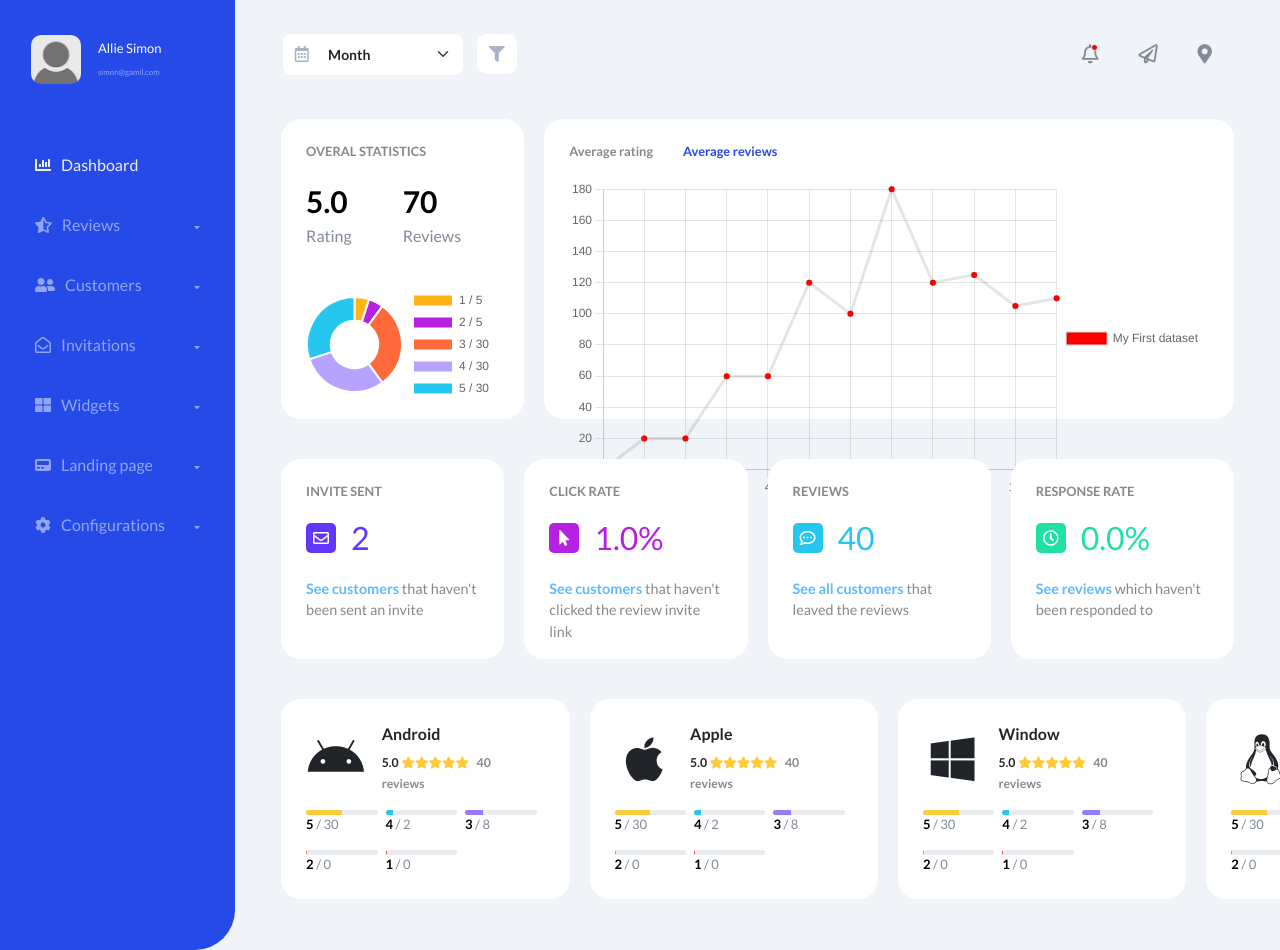
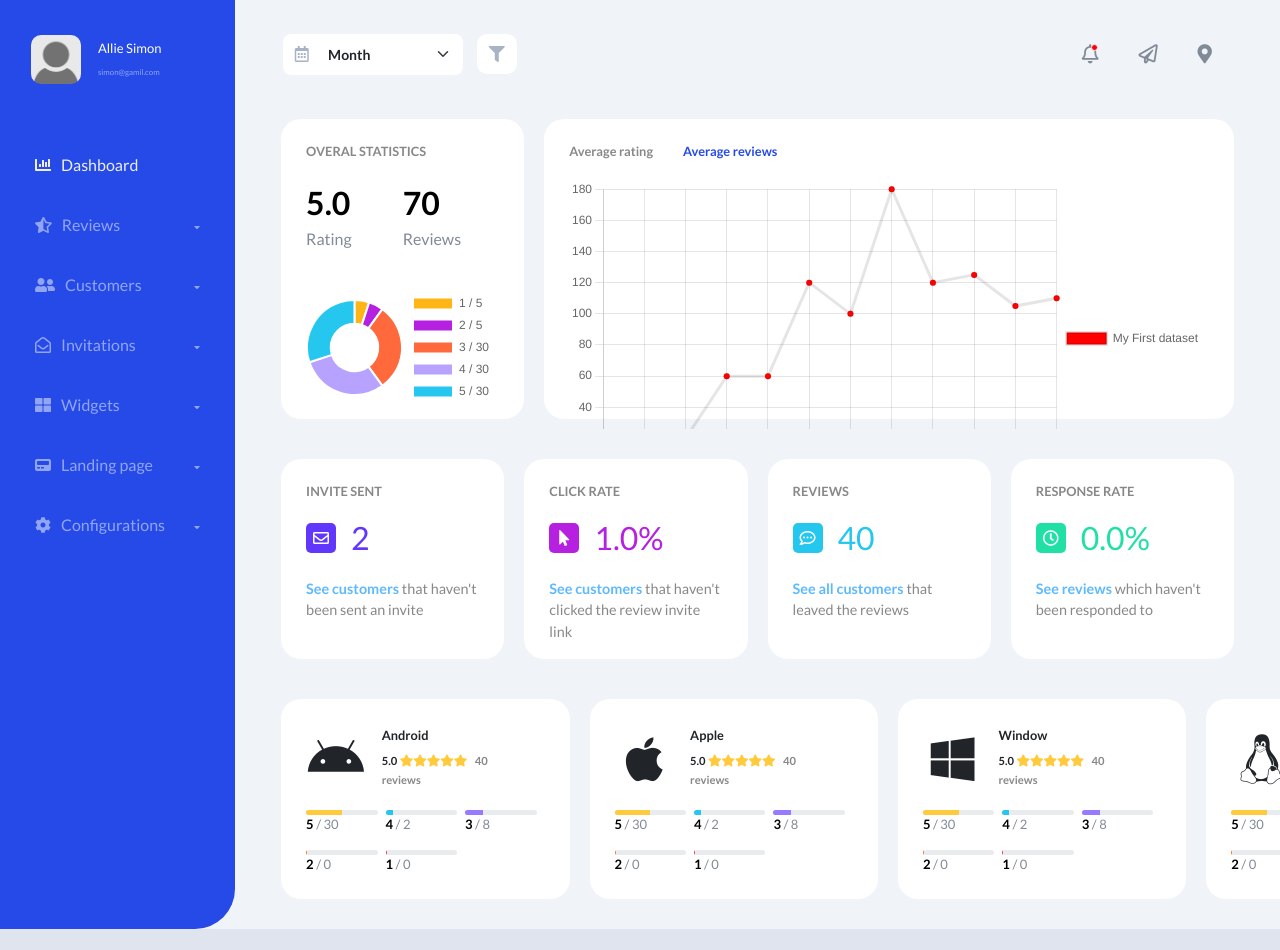
Before and after one commit to yodiodine/dashboard_bootstrap, a plain HTML site: page index.html in a window 1280 px wide. After the commit the page ends 929 px from the top, so only its background shows below. Drawn offline with nearby package versions, Linux system fonts and the light colour scheme.

Commit message:
Update style.css

```diff
--- a/style.css
+++ b/style.css
@@ -13,7 +13,6 @@ body{
     padding: 0;
     display: flex;
     justify-content: space-between;
-    height: 950px;
     overflow: hidden;
     background-color: #f0f3f8;
 }
@@ -79,6 +78,7 @@ nav .menu .fa-sort-down{
 
 #dashboard-content{
     flex: 2;
+
 }
 #dashboard-content .container{
     padding-right: var(--bs-gutter-x,3rem);
@@ -155,6 +155,11 @@ nav .menu .fa-sort-down{
     padding: 25px;
     border-radius: 20px;
 }
+#dashboard-content .chart-wrap .row:nth-child(1){
+    flex-wrap: nowrap;
+    overflow-x:auto;
+}
+
 #dashboard-content .chart-wrap .row:nth-child(1) .col{
     height: 300px;
 }
@@ -196,7 +201,6 @@ nav .menu .fa-sort-down{
 
 }
 
-#dashboard-content .chart-wrap .row .overal-statistics{}
 #dashboard-content .chart-wrap .row .overal-statistics::after{
     content: '';
     display: block;
@@ -218,20 +222,23 @@ nav .menu .fa-sort-down{
 #dashboard-content .chart-wrap .row .overal-statistics .overal-rating span:nth-child(1),
 #dashboard-content .chart-wrap .row .overal-statistics .overal-reviews span:nth-child(1){
     color: #000;
-    font-size: 30px;font-weight: bold;
+    font-size: 2rem;font-weight: bold;
 }
-
-#dashboard-content .chart-wrap .row .average{}
 #dashboard-content .chart-wrap .row .average .average-list{
     display: flex;
     column-gap: 30px;
     -moz-column-gap: 30px;
     -webkit-column-gap: 30px;
-
 }
 #dashboard-content .chart-wrap .row .average .average-list h6.clicked{
     color: #254ae8;
 }
+#dashboard-content .chart-wrap .row .average .average-chart{
+    width: 100%;height: 80%;
+}
+
+
+
 #dashboard-content .chart-wrap .row .invites-sent .icon-frame{
     background-color: #6136fd;
 }
@@ -252,6 +259,7 @@ nav .menu .fa-sort-down{
 
 #dashboard-content .device-statistics{
     padding-top: 0;
+    overflow-x: scroll;
 }
 #dashboard-content .device-statistics .row{
     width: 130%;
@@ -290,8 +298,11 @@ nav .menu .fa-sort-down{
 #dashboard-content .device-statistics .row .col .card .row .col-md-4 i{
     font-size: 50px;
 }
+#dashboard-content .device-statistics .row .col .card .row .col-md-8 .card-title{
+    font-size: 0.8rem;
+}
 #dashboard-content .device-statistics .row .col .card .row .col-md-8 .card-text{
-    font-size: 14px;
+    font-size: .8rem;
 }
 #dashboard-content .device-statistics .row .col .card .row .col-md-8 .card-text small{
     font-weight: bold;
@@ -340,3 +351,14 @@ nav .menu .fa-sort-down{
 #dashboard-content .device-statistics .row .col .review-progress-wrap .review-1 .progress .progress-bar{
     background-color: #ff3333;
 }
+
+@media all and (max-width:992px){
+    #dashboard-content .chart-wrap .row .overal-statistics .overal-rating span:nth-child(1),
+    #dashboard-content .chart-wrap .row .overal-statistics .overal-reviews span:nth-child(1){
+        font-size: 1rem;
+    }
+    #dashboard-content .chart-wrap .row .overal-statistics .overal-rating span:nth-child(2),
+    #dashboard-content .chart-wrap .row .overal-statistics .overal-reviews span:nth-child(2){
+        font-size: 0.8rem;
+    }
+}
```
